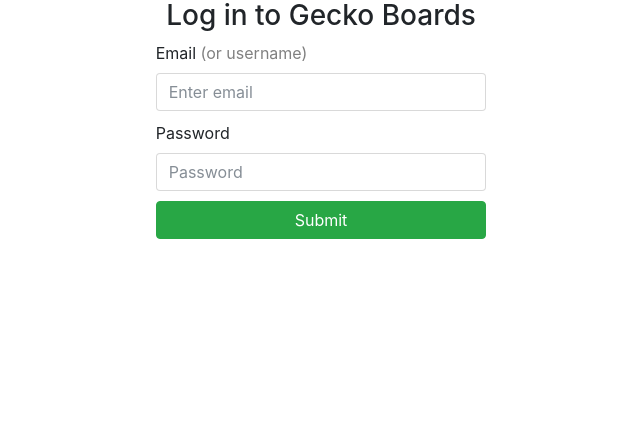
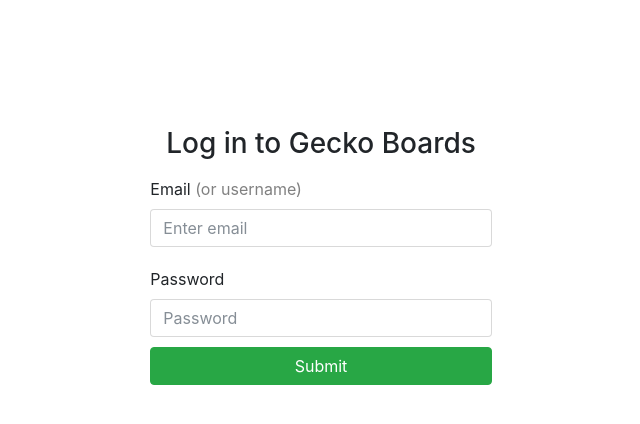
Before and after one commit to chingu-voyage3/geckos-22, a plain HTML site: page log_in/log_in.html in a window 1280 px wide. Shown: the whole page, without its empty margins (319-959 px from the left). Drawn offline with nearby package versions, Linux system fonts and the light colour scheme.

Commit message:
Login page edit

```diff
--- a/log_in/css/style.css
+++ b/log_in/css/style.css
@@ -1,3 +1,16 @@
+
+
+body, html {
+  height: 100%;
+}
+
+.container {
+  width: 40%;
+  padding-top: 10%;
+}
+
+
+
 
 .form-group {
   padding: 0px;
@@ -9,6 +22,6 @@
     margin: 0 auto;
 }
 
-.gery {
+.grey {
   color: grey;
 }
--- a/log_in/log_in.html
+++ b/log_in/log_in.html
@@ -13,19 +13,27 @@
 </head>
 
 <body>
-  <div class="container col-sm-4">
-    <h3 class="text-center">Log in to Gecko Boards</h3>
+  <div class="container">
+    <div class="row">
+      <h3 class="text-center col-sm-12">Log in to Gecko Boards</h3>
+    </div>
     <form>
-      <div class="form-group col-sm-10">
-        <label for="Email">Email <span class="gery">(or username)</span></label>
-        <input type="email" class="form-control" id="imputemail" placeholder="Enter email">
+      <div class="row">
+        <div class="form-group col-sm-8">
+          <label for="Email">Email <span class="grey">(or username)</span></label>
+          <input type="email" class="form-control" id="imputemail" placeholder="Enter email">
+        </div>
       </div>
-      <div class="form-group col-sm-10">
-        <label for="exampleInputPassword1">Password</label>
-        <input type="password" class="form-control" id="exampleInputPassword1" placeholder="Password">
+      <div class="row">
+        <div class="form-group col-sm-8">
+          <label for="exampleInputPassword1">Password</label>
+          <input type="password" class="form-control" id="exampleInputPassword1" placeholder="Password">
+        </div>
       </div>
-      <div class="button col-sm-10">
+      <div class="row">
+        <div class="button col-sm-8">
           <button type="submit" class="btn btn-success col-sm-12">Submit</button>
+        </div>
       </div>
     </form>
   </div>
```
